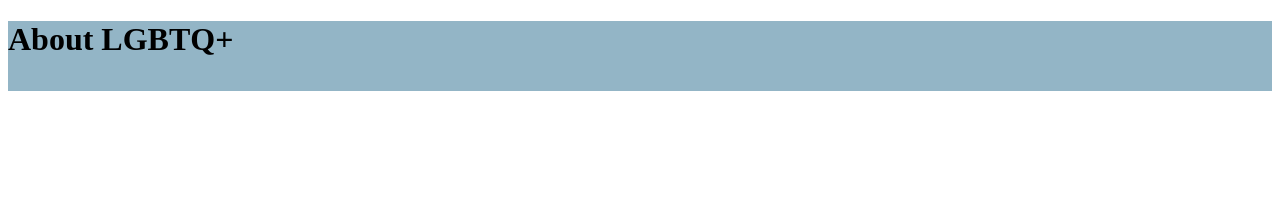
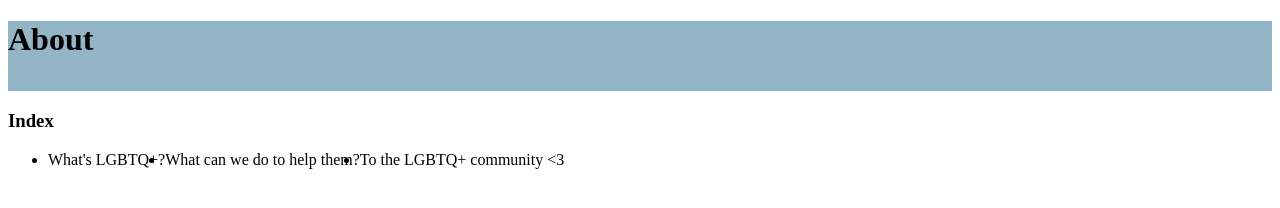
Before and after one commit to callmeKitKat/callmeKitKat.github.io, a plain HTML site: page index.html in a window 1280 px wide. Drawn offline with Linux system fonts and the light colour scheme.

Commit message:
Add files via upload

```diff
--- a/index.html
+++ b/index.html
@@ -11,8 +11,14 @@
 
 <body>
     <div class="header">
-      <h1>About LGBTQ+</h1>
+      <h1>About</h1>
     </div>
+    <h3>Index</h3>
+    <ul>
+      <li>What's LGBTQ+?</li>
+      <li>What can we do to help them?</li>
+      <li>To the LGBTQ+ community <3</li>
+    </ul>
 
 
 </body>
```
